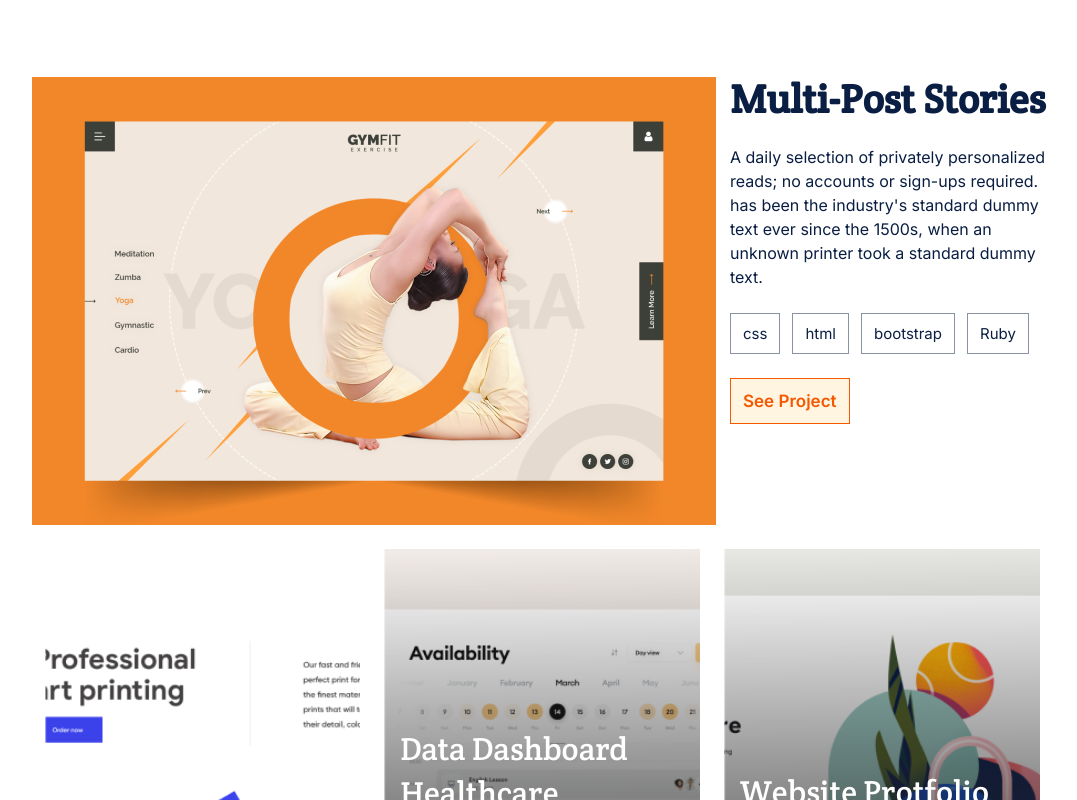
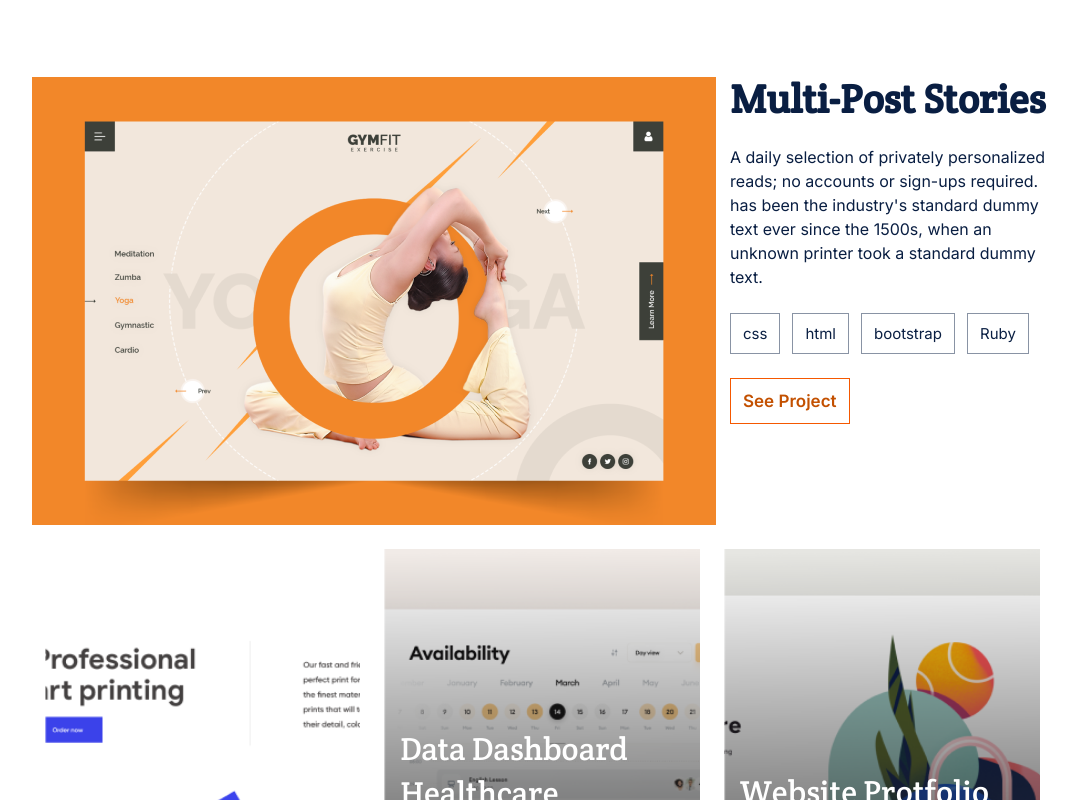
Before and after one commit to X-Elie-X/My-portfolio, a website: page index.html in a window 1280 px wide. In both pictures the pointer is over the button 885 px from the left and 1298 px from the top of the page. Shown: the part 898-1698 px from the top of the page, without its empty margins (97-1174 px from the left). Drawn offline with Linux system fonts and the light colour scheme; a web font is replaced by a local one.

Commit message:
Update styles.css

```diff
--- a/styles.css
+++ b/styles.css
@@ -201,9 +201,9 @@ hr {
 }
 
 .effect:hover {
-  background: #fff5e1;
+  background: #fff;
   border: 1px solid #f55800;
-  color: #f55800;
+  color: #c35000;
   transition: 0.5s;
 }
 
```
